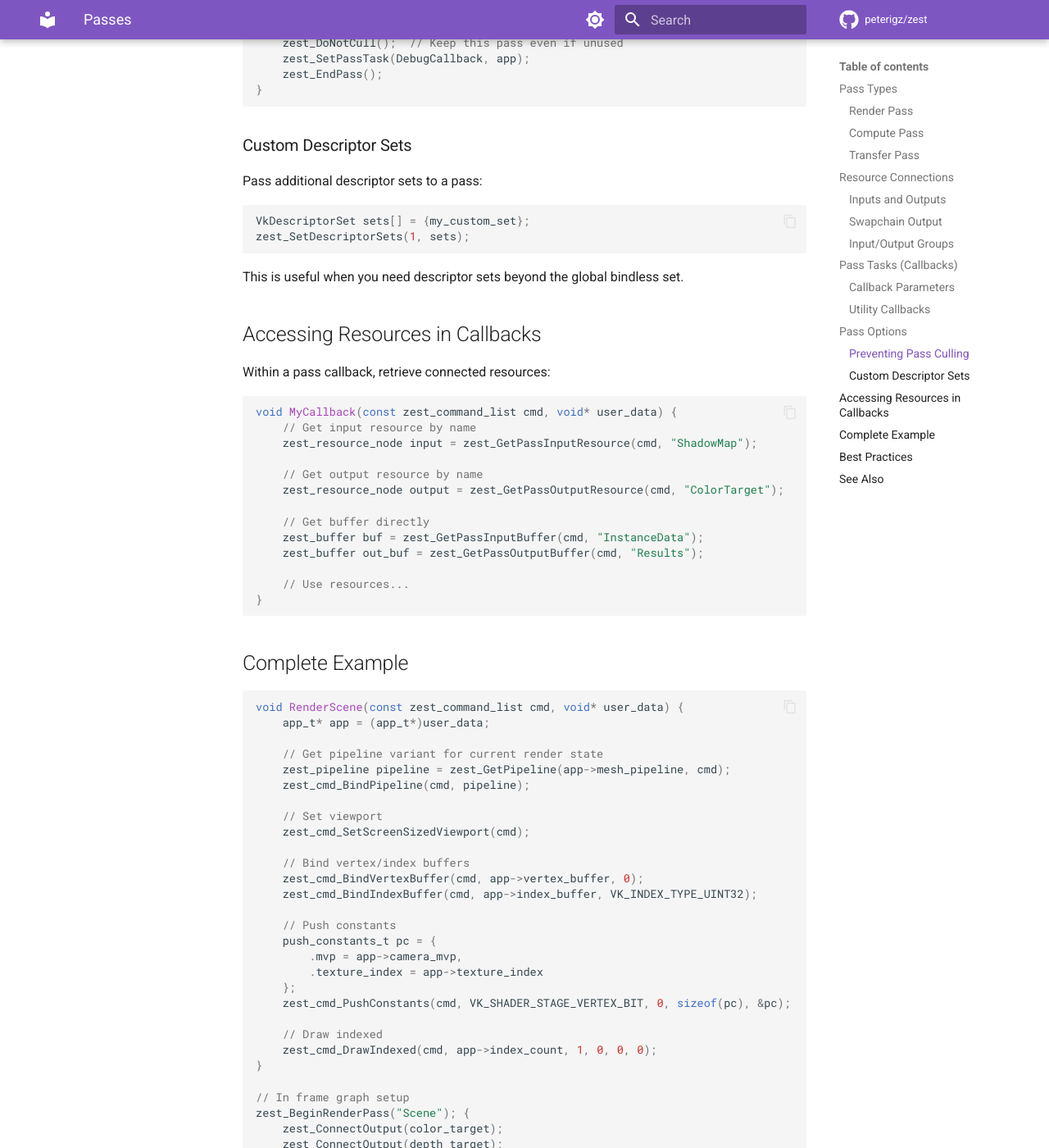
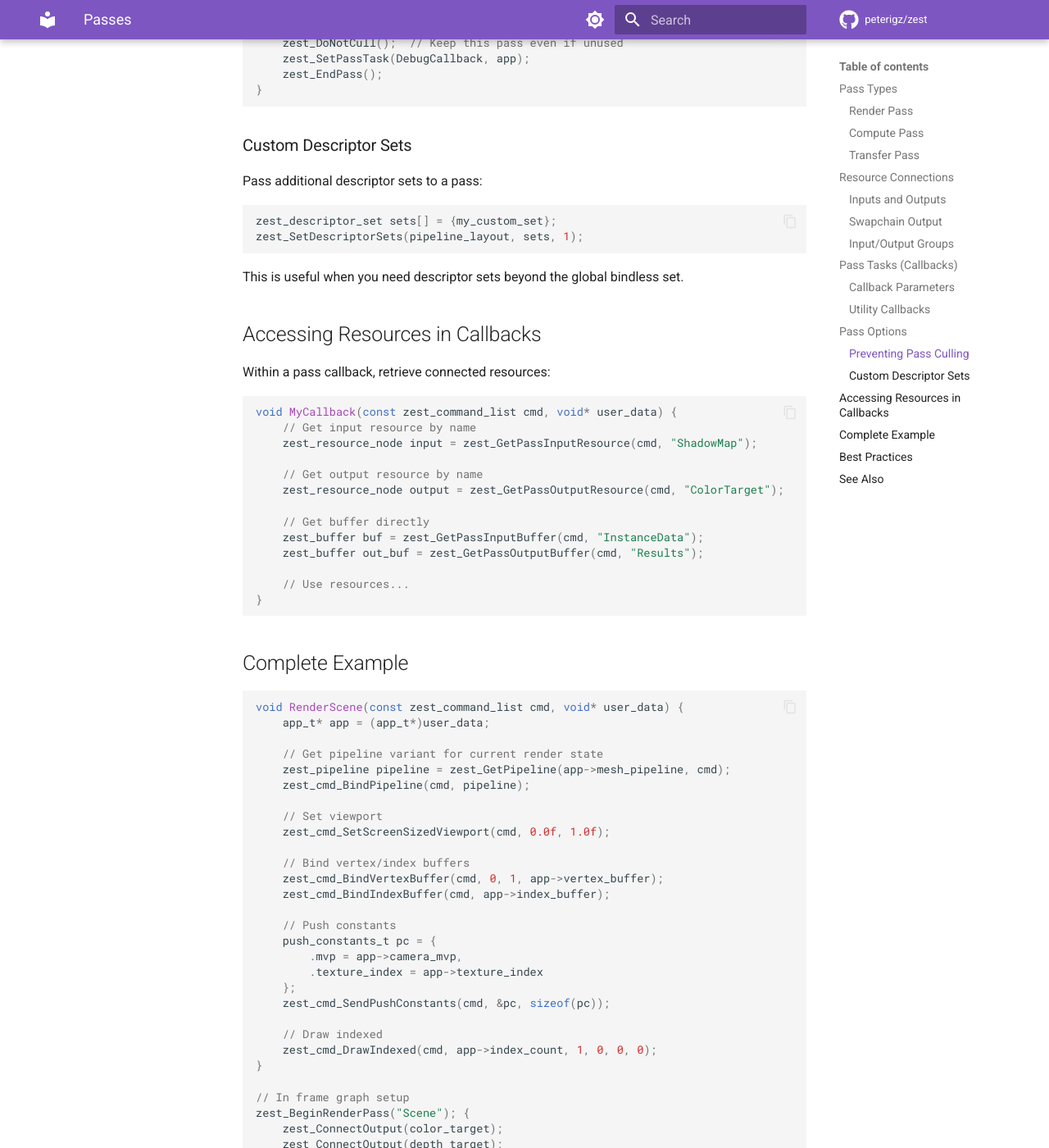
Before and after one commit to peterigz/zest, an MkDocs documentation site: the page built from docs/concepts/frame-graph/passes.md, in a window 1280 px wide and 1400 px high, scrolled down 3332 px. Shown: the whole window at 82% size. Built offline with MkDocs 1.6.1 and Material for MkDocs 9.7.7, drawn with Linux system fonts in a browser that asks for light colours; comment, search, counter and statistics services are not loaded; some of the changed text lies outside the part shown.

Commit message:
Update passes.md

````diff
--- a/docs/concepts/frame-graph/passes.md
+++ b/docs/concepts/frame-graph/passes.md
@@ -112,10 +112,10 @@ void MyRenderCallback(const zest_command_list cmd, void* user_data) {
     zest_cmd_BindPipeline(cmd, pipeline);
 
     // Set viewport/scissor
-    zest_cmd_SetScreenSizedViewport(cmd);
+    zest_cmd_SetScreenSizedViewport(cmd, 0.0f, 1.0f);
 
     // Bind vertex buffer
-    zest_cmd_BindVertexBuffer(cmd, buffer, 0);
+    zest_cmd_BindVertexBuffer(cmd, 0, 1, buffer);
 
     // Draw
     zest_cmd_Draw(cmd, vertex_count, 1, 0, 0);
@@ -166,8 +166,8 @@ zest_BeginRenderPass("Debug Pass"); {
 Pass additional descriptor sets to a pass:
 
 ```cpp
-VkDescriptorSet sets[] = {my_custom_set};
-zest_SetDescriptorSets(1, sets);
+zest_descriptor_set sets[] = {my_custom_set};
+zest_SetDescriptorSets(pipeline_layout, sets, 1);
 ```
 
 This is useful when you need descriptor sets beyond the global bindless set.
@@ -203,18 +203,18 @@ void RenderScene(const zest_command_list cmd, void* user_data) {
     zest_cmd_BindPipeline(cmd, pipeline);
 
     // Set viewport
-    zest_cmd_SetScreenSizedViewport(cmd);
+    zest_cmd_SetScreenSizedViewport(cmd, 0.0f, 1.0f);
 
     // Bind vertex/index buffers
-    zest_cmd_BindVertexBuffer(cmd, app->vertex_buffer, 0);
-    zest_cmd_BindIndexBuffer(cmd, app->index_buffer, VK_INDEX_TYPE_UINT32);
+    zest_cmd_BindVertexBuffer(cmd, 0, 1, app->vertex_buffer);
+    zest_cmd_BindIndexBuffer(cmd, app->index_buffer);
 
     // Push constants
     push_constants_t pc = {
         .mvp = app->camera_mvp,
         .texture_index = app->texture_index
     };
-    zest_cmd_PushConstants(cmd, VK_SHADER_STAGE_VERTEX_BIT, 0, sizeof(pc), &pc);
+    zest_cmd_SendPushConstants(cmd, &pc, sizeof(pc));
 
     // Draw indexed
     zest_cmd_DrawIndexed(cmd, app->index_count, 1, 0, 0, 0);
````
Also changed, not shown: other parts of docs/concepts/frame-graph/passes.md (+1 -1 lines).
